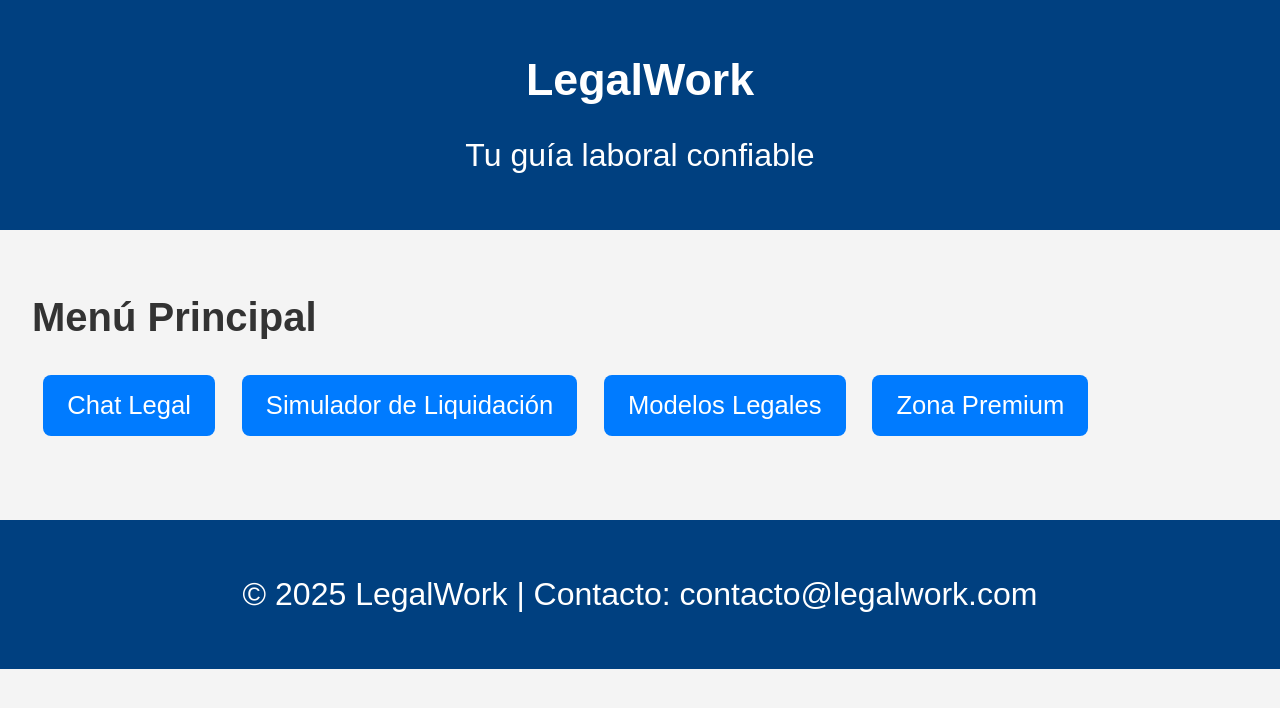
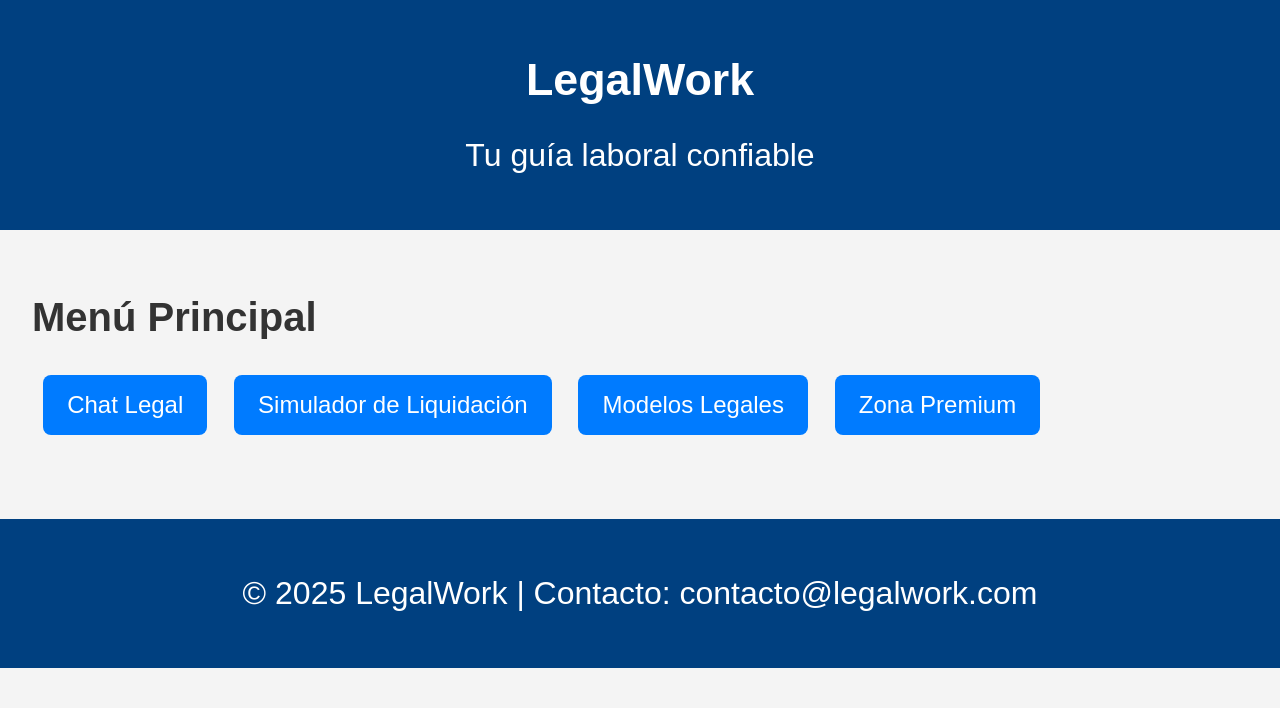
Before and after one commit to AlissonVM/LegalWork-prototipo, a plain HTML site: page index.html in a window 1280 px wide. Drawn offline with Linux system fonts and the light colour scheme.

Commit message:
Update index.html

```diff
--- a/index.html
+++ b/index.html
@@ -51,7 +51,7 @@
       margin: 0.7rem; /* Un poco más de margen entre botones */
       cursor: pointer;
       border-radius: 8px;
-      font-size: 1.6em; /* Tamaño de letra para los botones */
+      font-size: 1.5em; /* Tamaño de letra para los botones */
       transition: background-color 0.3s ease; /* Transición suave para el hover */
     }
     .btn:hover {
```
